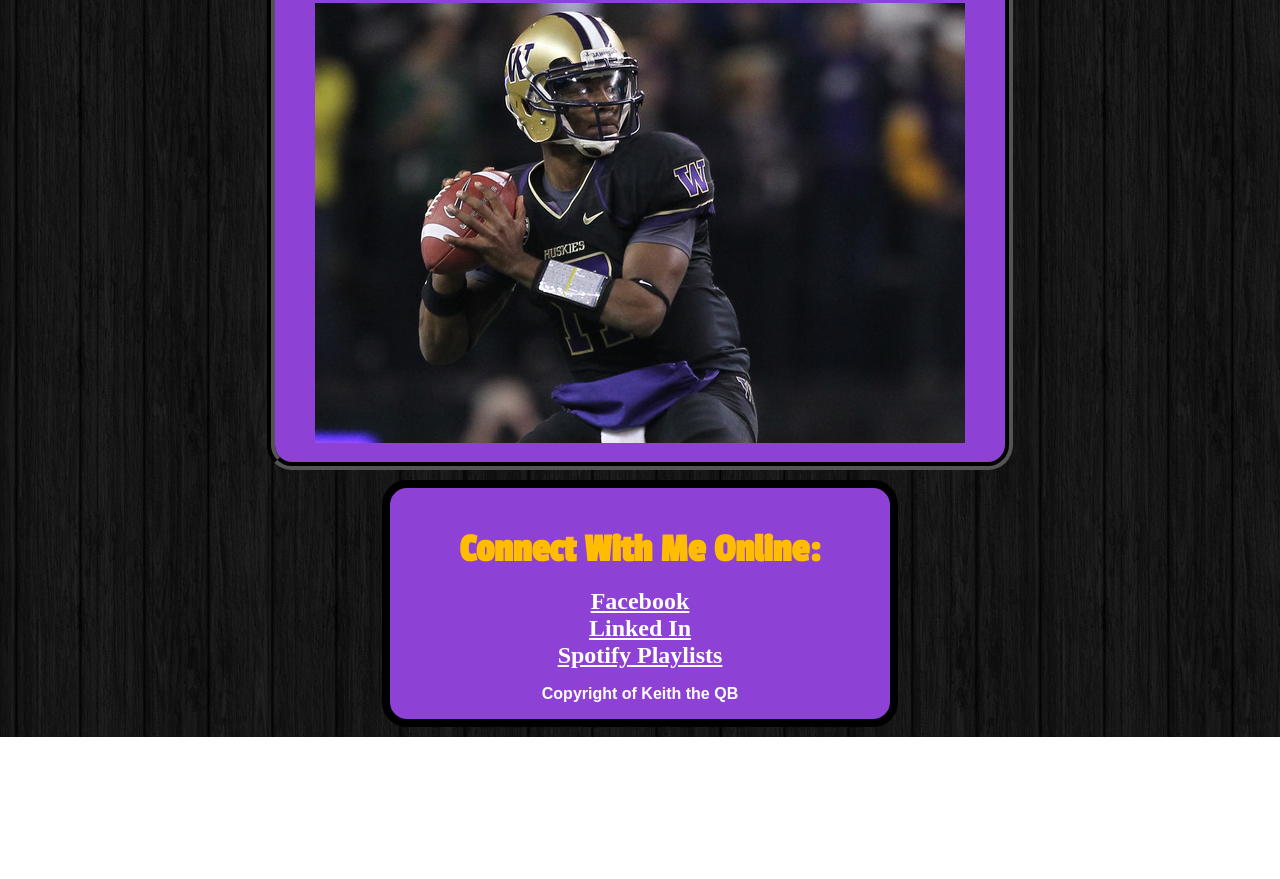
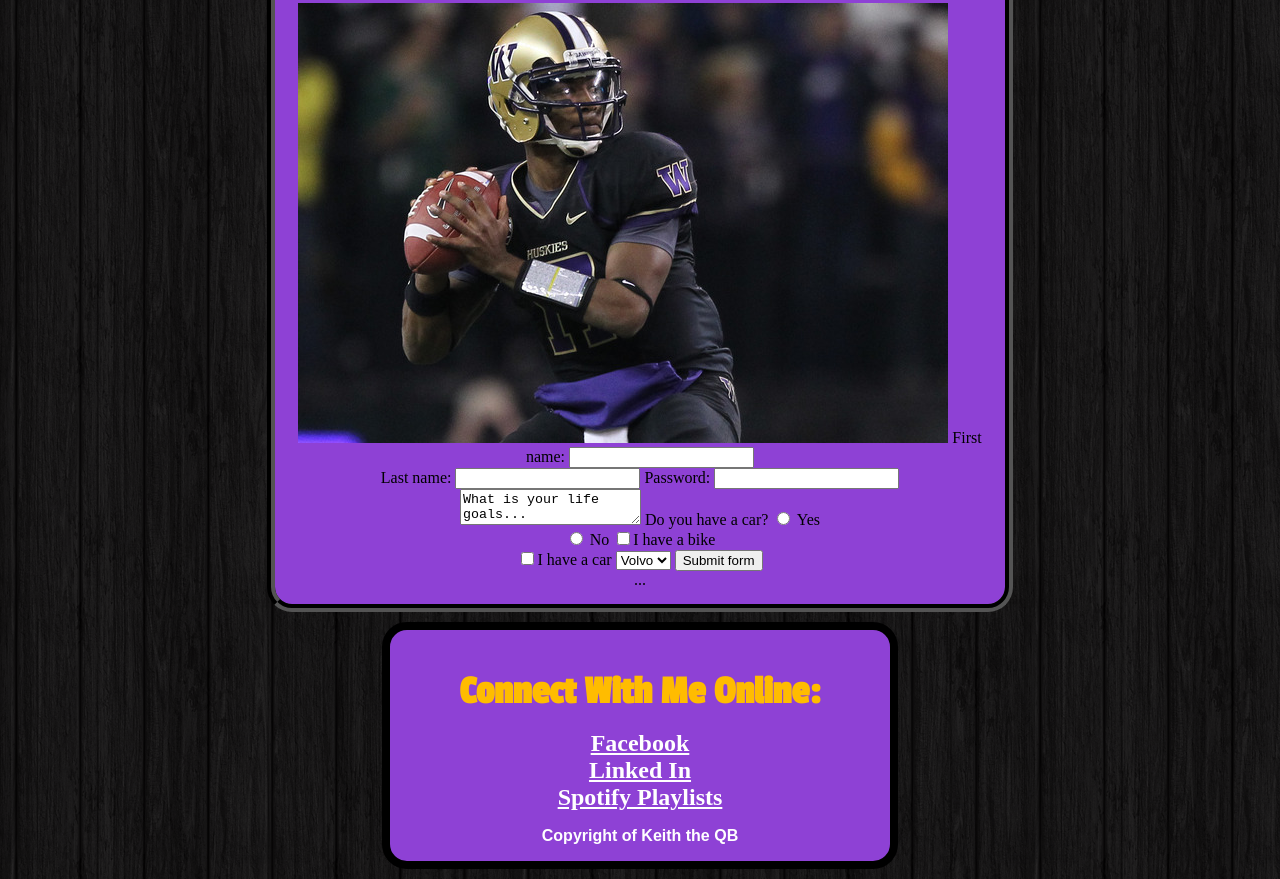
Before and after one commit to zhijup-1762282/zhijup-1762282.github.io, a plain HTML site: page introToCss.html in a window 1280 px wide. Shown: the part 666-1545 px from the top of the page. Before the commit the page ends 1403 px from the top, so only its background shows below. Drawn offline with Linux system fonts and the light colour scheme.

Commit message:
Add files via upload

```diff
--- a/introToCss.html
+++ b/introToCss.html
@@ -27,6 +27,15 @@
 		<div id = "Content">
 			<p> This is Keith Price's number one Fan Site! He is a good leader, wins games, throws awesome passes, hits his targets, can run when he needs to, and has a cheesy smile. Huskies have been on point this season with a starting record of 4-0. The Huskies smashed Boise State, pummeled Illinois, dominated Idaho State, and ran all over Arizona. <br /><br /> <span id="bow">Bow Down to Washington!!</span></p>
 			<img src="price.jpg">
+			First name: <input type="text" name="firstname"><br> Last name: <input type="text" name="lastname">
+			Password: <input type="password" name="pwd">
+			<textarea name="essay">What is your life goals...</textarea>
+			Do you have a car?
+			<input type="radio" name="answer" value="yes"> Yes<br> <input type="radio" name="answer" value="no"> No
+			<input type="checkbox" name="vehicle" value="Bike">I have a bike<br> <input type="checkbox" name="vehicle" value="Car">I have a car
+			<select name="cars"> <option value="volvo">Volvo</option> <option value="saab">Saab</option> <option value="fiat">Fiat</option> <option value="audi">Audi</option> </select>
+			<input type="submit" value="Submit form">
+			<form name="input" action="html_form_action.asp" method="post"> ... </form>
 		</div>
 
 		<div id = "Footer">
```
